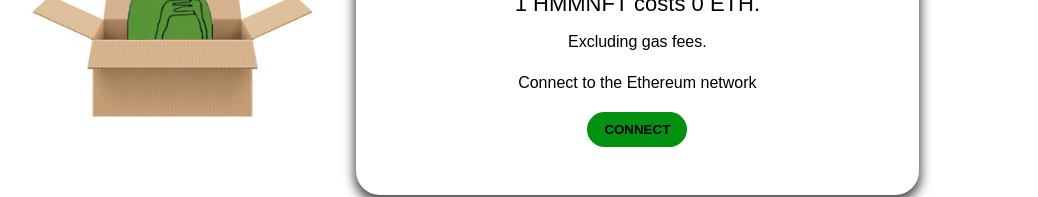
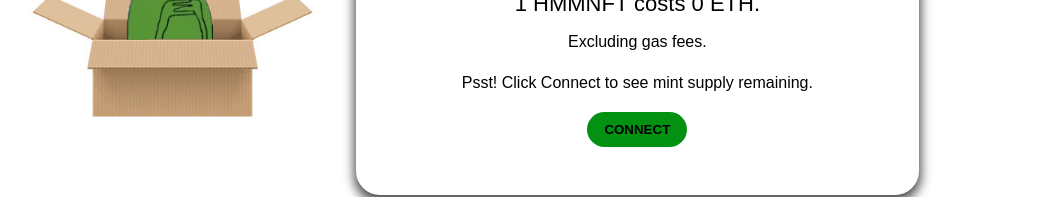
Before and after one commit to sticky9000/Hmm-NFT-Ethereum-Mainnet, a React (Create React App) app: page / in a window 1280 px wide. Shown: the part 1481-1678 px from the top of the page, without its empty margins (24-1062 px from the left). Built offline with nearby package versions, Linux system fonts and the light colour scheme.

Commit message:
Update App.js

```diff
--- a/src/App.js
+++ b/src/App.js
@@ -311,7 +311,7 @@ function App() {
                         color: "var(--accent-text)",
                       }}
                     >
-                      Connect to the {CONFIG.NETWORK.NAME} network
+                      Psst! Click Connect to see mint supply remaining.
                     </s.TextDescription>
                     <s.SpacerSmall />
                     <StyledButton
```
